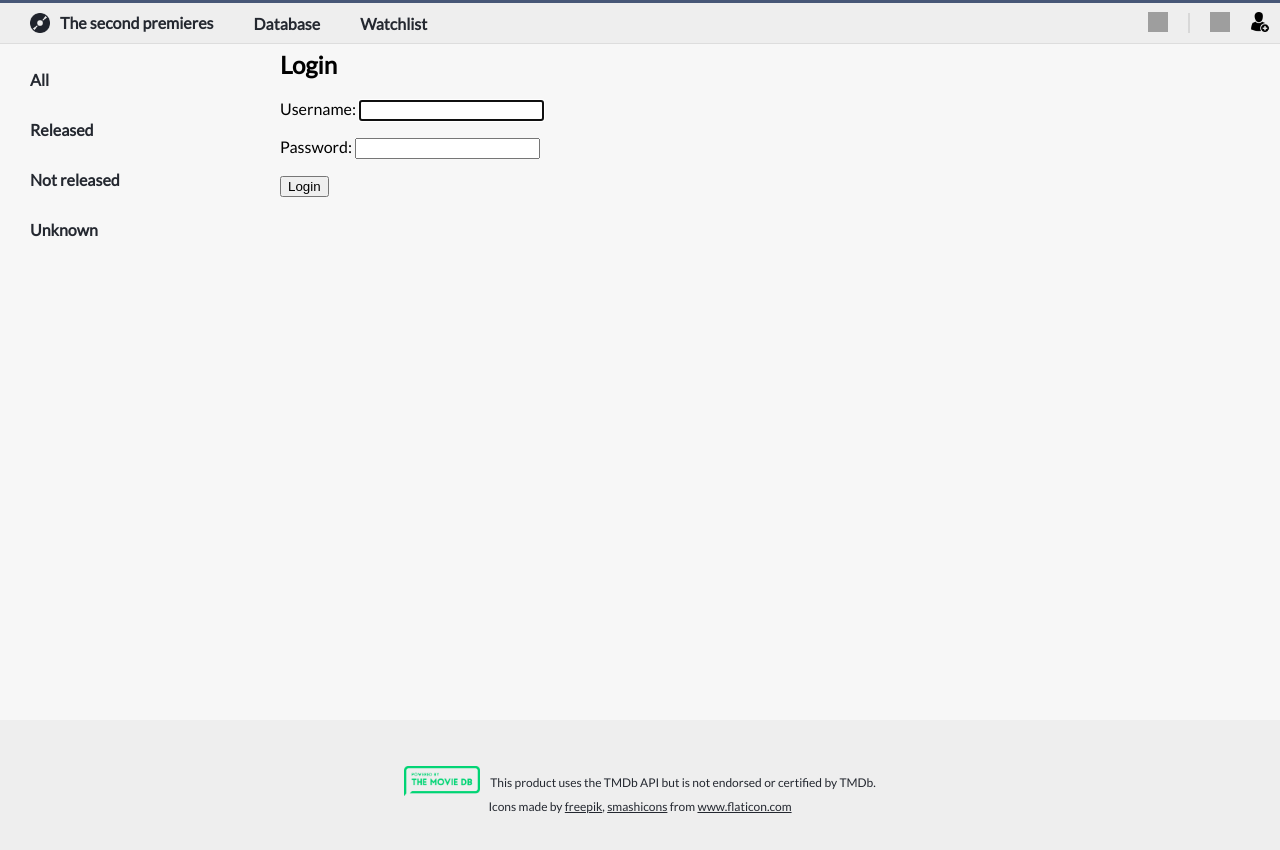
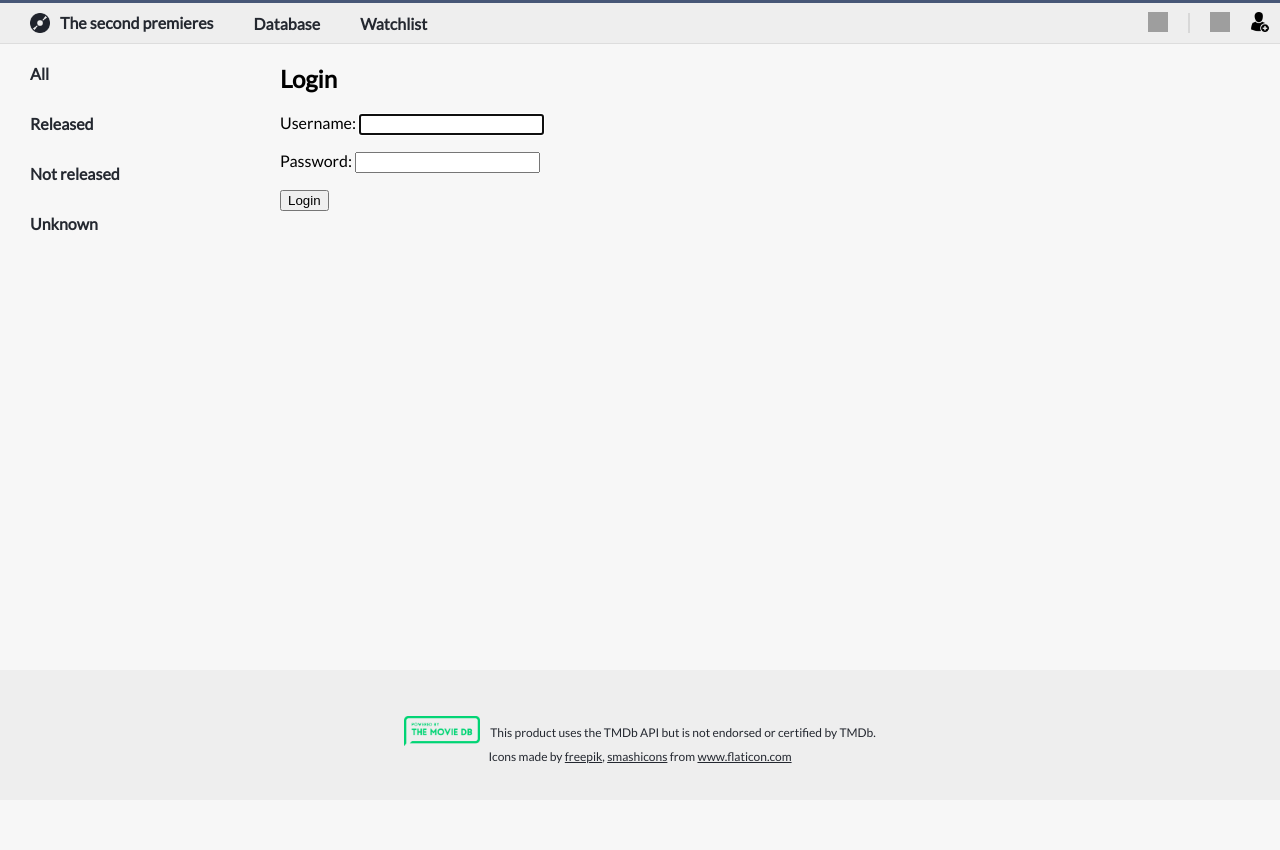
Before and after one commit to Matthew-Ballmer/movies, a Django app: page /login/ in a window 1280 px wide. After the commit the page ends 764 px from the top, so only its background shows below. Run offline with Django 3.2, Linux system fonts and the light colour scheme; grey boxes are pictures that could not be loaded.

Commit message:
Remove "position: fixed" for navigation
"position: fixed" for the navigation bars breaks the page layout when
page content is smaller than browser window (e.g. login page).

```diff
--- a/movies/static/css/movies.css
+++ b/movies/static/css/movies.css
@@ -7,7 +7,6 @@ body {
     background-color: #f7f7f7;
 }
 .main-panel {
-	position: fixed;
 	width: 100%;
 	top: 0;
 	left: 0;
@@ -80,7 +79,6 @@ body {
 }
 
 .movies-nav {
-	position: fixed;
     float: left;
     display: flex;
     flex-direction: column;
@@ -105,7 +103,6 @@ body {
 .container {
     min-height: 100%;
     position: relative;
-    margin-top: 50px;
 }
 
 .content {
```
